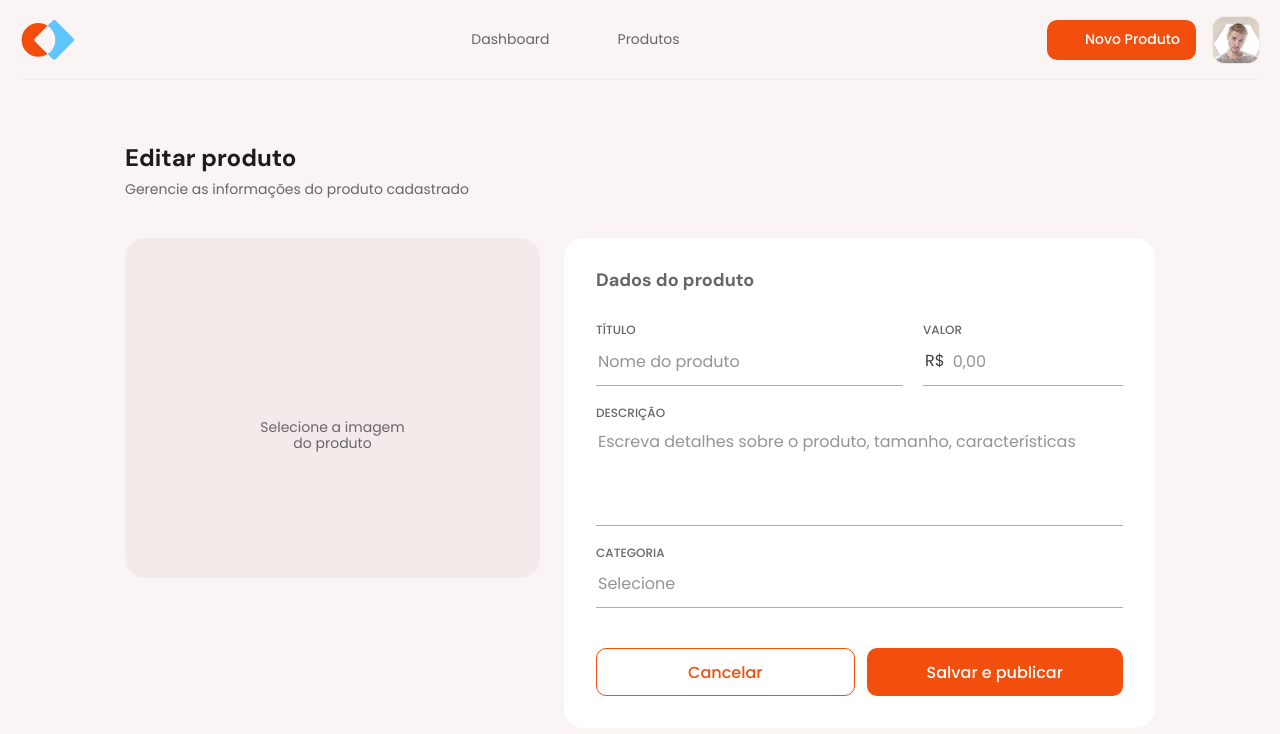
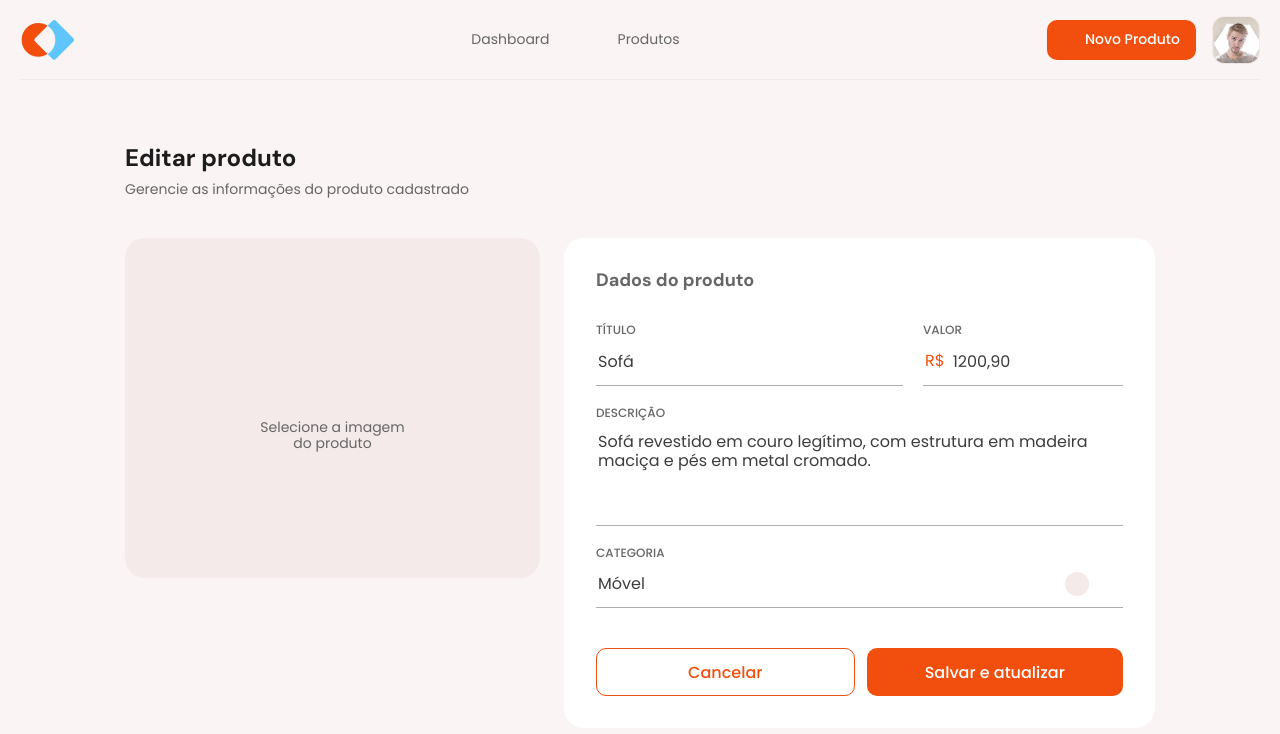
Before and after one commit to ropdias/marketplace-web, a React (Vite) app: page /product/1/edit in a window 1280 px wide. Shown: the top 734 px of the page. Built offline with nearby package versions, Linux system fonts and the light colour scheme; some icons are missing.

Commit message:
update ProductForm to change based on action and initialData props

```diff
--- a/src/pages/app/product/product-create.tsx
+++ b/src/pages/app/product/product-create.tsx
@@ -22,7 +22,10 @@ export function ProductCreate() {
           Cadastre um produto para venda no marketplace
         </p>
       </div>
-      <ProductForm handleProductFormSubmit={handleProductFormSubmit} />
+      <ProductForm
+        handleProductFormSubmit={handleProductFormSubmit}
+        action="create"
+      />
     </>
   )
 }
--- a/src/pages/app/product/product-edit.tsx
+++ b/src/pages/app/product/product-edit.tsx
@@ -22,7 +22,17 @@ export function ProductEdit() {
           Gerencie as informações do produto cadastrado
         </p>
       </div>
-      <ProductForm handleProductFormSubmit={handleProductFormSubmit} />
+      <ProductForm
+        handleProductFormSubmit={handleProductFormSubmit}
+        action="edit"
+        initialData={{
+          title: 'Sofá',
+          price: '1200,90',
+          description:
+            'Sofá revestido em couro legítimo, com estrutura em madeira maciça e pés em metal cromado.',
+          category: 'furniture',
+        }}
+      />
     </>
   )
 }
--- a/src/pages/app/product/product-form.tsx
+++ b/src/pages/app/product/product-form.tsx
@@ -56,9 +56,15 @@ export type productFormInputs = z.infer<typeof productFormSchema>
 
 interface ProductFormProps {
   handleProductFormSubmit: (data: productFormInputs) => Promise<void>
+  action: 'create' | 'edit'
+  initialData?: productFormInputs
 }
 
-export function ProductForm({ handleProductFormSubmit }: ProductFormProps) {
+export function ProductForm({
+  handleProductFormSubmit,
+  action,
+  initialData,
+}: ProductFormProps) {
   const {
     control,
     register,
@@ -66,6 +72,13 @@ export function ProductForm({ handleProductFormSubmit }: ProductFormProps) {
     formState: { isSubmitting, errors },
   } = useForm<productFormInputs>({
     resolver: zodResolver(productFormSchema),
+    defaultValues: initialData || {
+      title: '',
+      price: '',
+      description: '',
+      category: '',
+      productImage: undefined,
+    },
   })
 
   return (
@@ -186,7 +199,7 @@ export function ProductForm({ handleProductFormSubmit }: ProductFormProps) {
               type="submit"
               disabled={isSubmitting}
             >
-              Salvar e publicar
+              {action === 'edit' ? 'Salvar e atualizar' : 'Salvar e publicar'}
             </Button>
           </div>
         </form>
```
